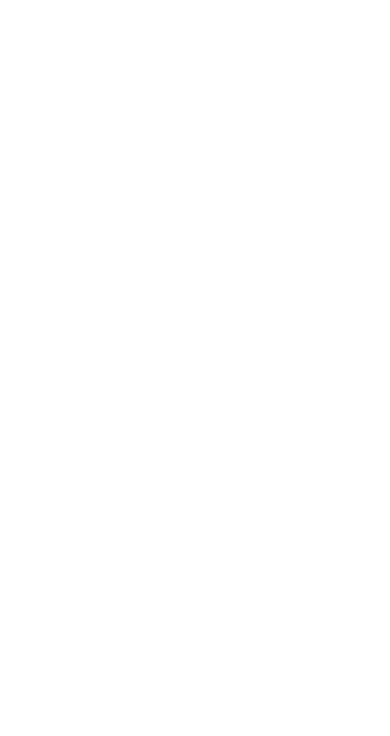
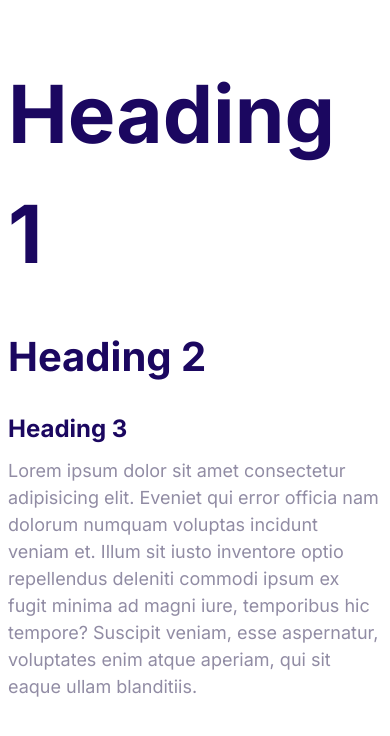
Before and after one commit to fury-js/cloud_hosting, a plain HTML site: page index.html in a window 390 px wide. Drawn offline with Linux system fonts and the light colour scheme.

Commit message:
Defining the size of fonts

```diff
--- a/css/styles.css
+++ b/css/styles.css
@@ -1,3 +1,8 @@
+
+html {
+    font-size: 62.5%;
+}
+
 :root {
     --color-primary: #2584ff;
     --color-secondary: #00d9ff;
@@ -5,3 +10,55 @@
     --color-headings: #1b0760;
     --color-body: #918ca4;
 }
+
+body {
+    font-family: Inter, Arial, Helvetica, sans-serif;
+    font-size: 2.4rem;
+    line-height: 1.5;
+    color: var(--color-body);
+}
+
+h1, h2, h3 {
+    color: var(--color-headings);
+    margin-bottom: 1rem;
+}
+
+h1 {
+    font-size: 7rem;
+}
+
+
+h2 {
+    font-size: 4rem;
+}
+
+h3 {
+    font-size: 2rem;
+
+}
+
+p{
+    margin-top: 0;
+}
+
+@media screen and (max-width: 768px) {
+    html {
+        font-size: 62.5%;
+    }
+
+    body {
+        font-size: 1.8rem;
+    }
+
+    h1 {
+        font-size: 8rem;
+    }
+
+    h2 {
+        font-size: 4rem;
+    }
+
+    h3 {
+        font-size: 2.4rem;
+    }
+}
--- a/index.html
+++ b/index.html
@@ -4,11 +4,18 @@
     <meta charset="UTF-8">
     <meta http-equiv="X-UA-Compatible" content="IE=edge">
     <meta name="viewport" content="width=device-width, initial-scale=1.0">
+    <link rel="preconnect" href="https://fonts.googleapis.com">
+    <link rel="preconnect" href="https://fonts.gstatic.com" crossorigin>
+    <link href="https://fonts.googleapis.com/css2?family=Inter:wght@400;700&display=swap" rel="stylesheet">
     <link rel="stylesheet" href="css/normalize.css">
     <link rel="stylesheet" href="css/styles.css">
     <title>Document</title>
 </head>
+
 <body>
-
+    <h1>Heading 1</h1>
+    <h2>Heading 2</h2>
+    <h3>Heading 3</h3>
+    <p>Lorem ipsum dolor sit amet consectetur adipisicing elit. Eveniet qui error officia nam dolorum numquam voluptas incidunt veniam et. Illum sit iusto inventore optio repellendus deleniti commodi ipsum ex fugit minima ad magni iure, temporibus hic tempore? Suscipit veniam, esse aspernatur, voluptates enim atque aperiam, qui sit eaque ullam blanditiis.</p>
 </body>
 </html>
```
